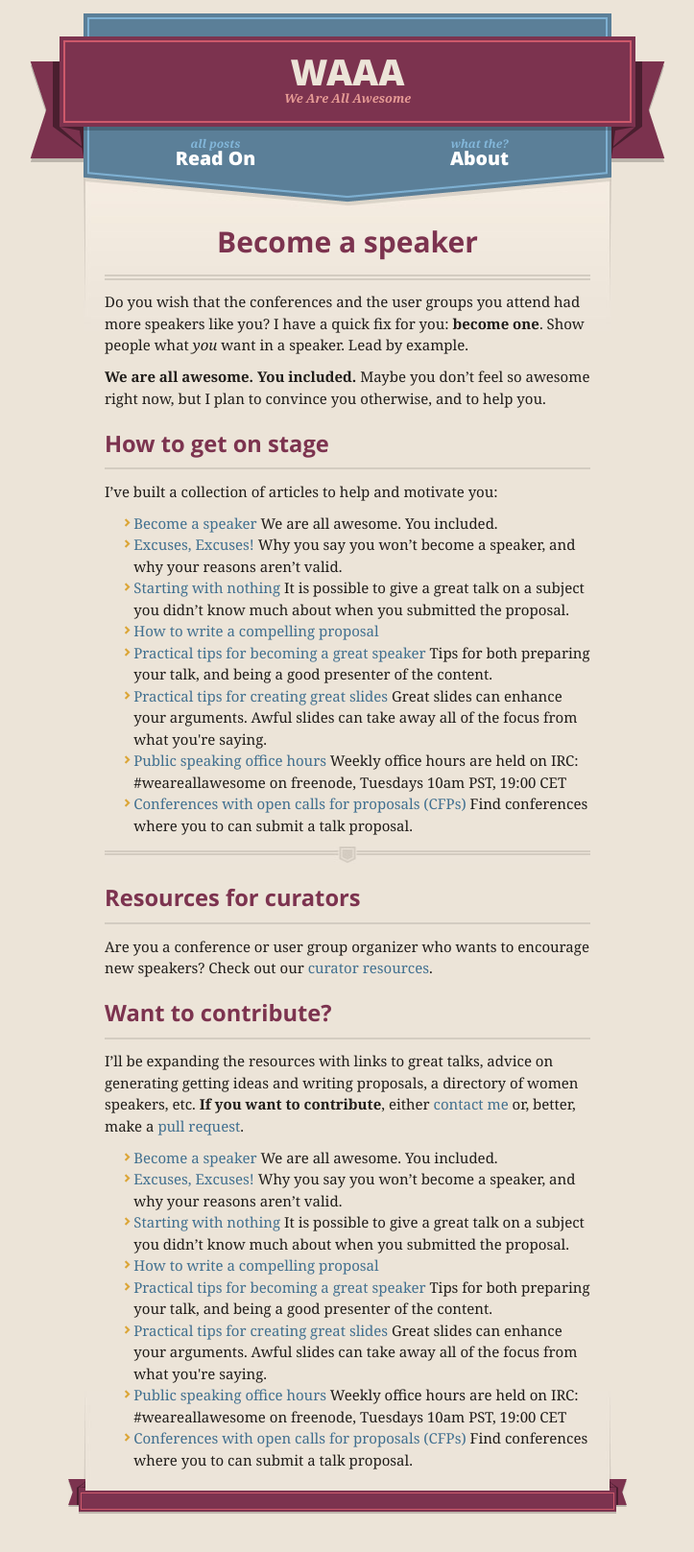
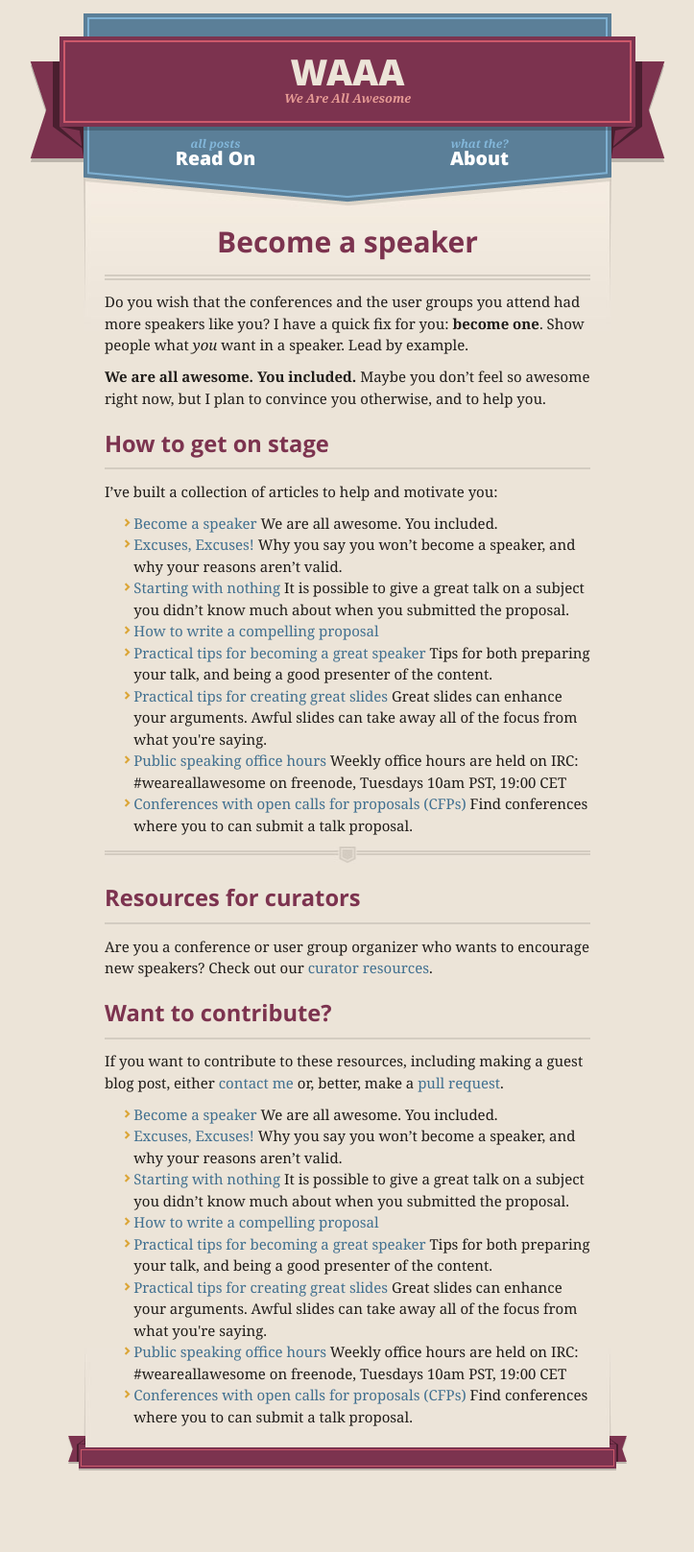
Before and after one commit to janl/waaa, a Jekyll site: the page built from for_speakers/index.md, in a window 1280 px wide. Shown: the whole page at 96% size, without its empty margins (278-1001 px from the left). Built offline with Jekyll 4.4.1, drawn with Linux system fonts in a browser that asks for light colours; nearby versions of some CDN libraries; comment, search, counter and statistics services are not loaded; after the commit the page ends 1572 px from its top, so only the background shows below that.

Commit message:
remove future plans

```diff
--- a/for_speakers/index.md
+++ b/for_speakers/index.md
@@ -26,4 +26,4 @@ Are you a conference or user group organizer who wants to encourage new speakers
 
 ## Want to contribute?
 
-I'll be expanding the resources with links to great talks, advice on generating getting ideas and writing proposals, a directory of women speakers, etc. **If you want to contribute**, either [contact me](http://twitter.com/theophani) or, better, make a [pull request](https://github.com/janl/waaa).
+If you want to contribute to these resources, including making a guest blog post, either [contact me](http://twitter.com/theophani) or, better, make a [pull request](https://github.com/janl/waaa).
--- a/index.html
+++ b/index.html
@@ -38,4 +38,4 @@ layout: main
 
 <h2 id="want-to-contribute">Want to contribute?</h2>
 
-<p>I'll be expanding the resources with links to great talks, advice on generating getting ideas and writing proposals, <a href="/2012/06/13/conferences-with-open-cfps.html">conferences with open CFPs</a>, etc. <strong>If you want to contribute</strong>, either <a href="http://twitter.com/theophani">contact me</a> or, better, make a <a href="https://github.com/janl/waaa">pull request</a>.</p>
+<p>If you want to contribute to these resources, including making a guest blog post, either <a href="http://twitter.com/theophani">contact me</a> or, better, make a <a href="https://github.com/janl/waaa">pull request</a>.</p>
```
